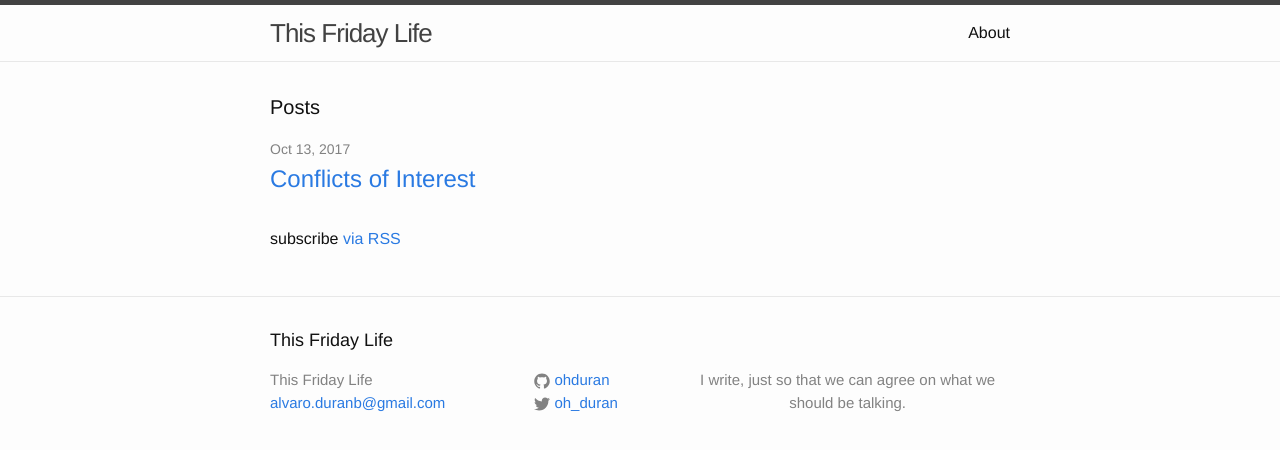
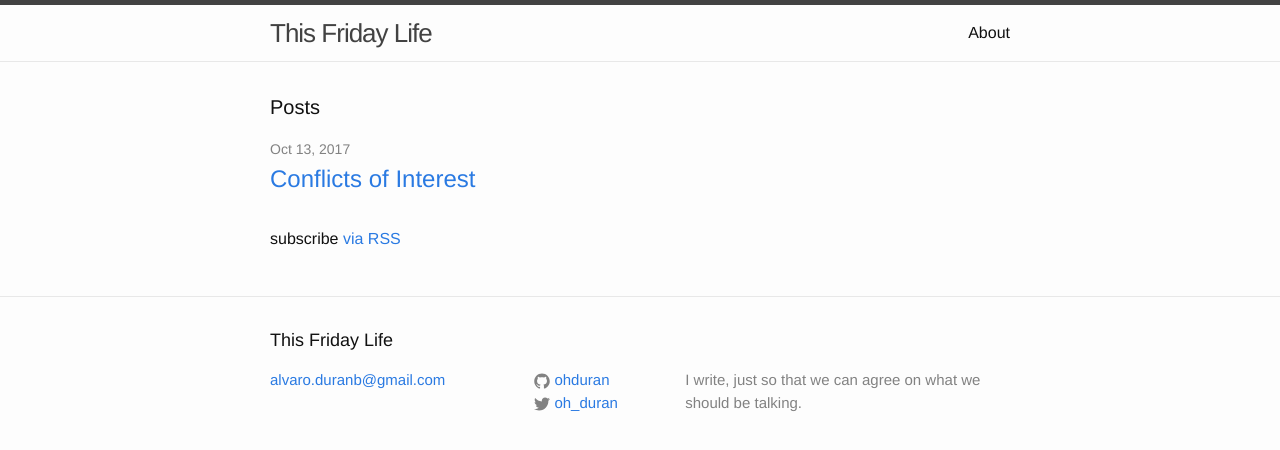
Before and after one commit to ohduran/ohduran.github.io, a Jekyll site: the page built from index.html, in a window 1280 px wide. Shown: the top 450 px of the page. Built offline with Jekyll 4.4.1, drawn with Linux system fonts in a browser that asks for light colours.

Commit message:
Layout changes

```diff
--- a/_config.yml
+++ b/_config.yml
@@ -9,7 +9,8 @@
 title: This Friday Life
 email: alvaro.duranb@gmail.com
 description: > # this means to ignore newlines until "baseurl:"
-  I write, just so that we can agree on what we should be talking.
+  I write, just so that we can agree
+  on what we should be talking.
 baseurl: "" # the subpath of your site, e.g. /blog
 url: "http://yourdomain.com" # the base hostname & protocol for your site
 twitter_username: oh_duran
--- a/_includes/footer.html
+++ b/_includes/footer.html
@@ -7,7 +7,6 @@
     <div class="footer-col-wrapper">
       <div class="footer-col footer-col-1">
         <ul class="contact-list">
-          <li>{{ site.title }}</li>
           <li><a href="mailto:{{ site.email }}">{{ site.email }}</a></li>
         </ul>
       </div>
--- a/_sass/_layout.scss
+++ b/_sass/_layout.scss
@@ -139,7 +139,6 @@
 .footer-col-3 {
     width: -webkit-calc(45% - (#{$spacing-unit} / 2));
     width:         calc(45% - (#{$spacing-unit} / 2));
-    text-align: center;
 }
 
 @include media-query($on-laptop) {
```
